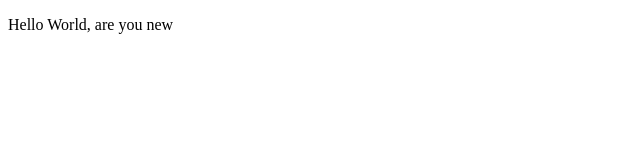
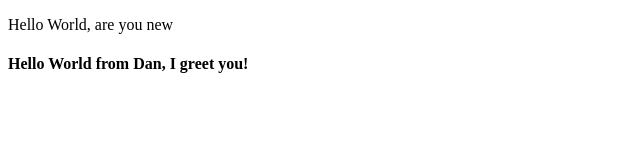
Before and after one commit to Joachim0211/JoachimStart, a plain HTML site: page index.html in a window 1280 px wide. Shown: the whole page, without its empty margins (0-640 px from the left). Drawn offline with Linux system fonts and the light colour scheme.

Commit message:
Added a greeting from Dan

```diff
--- a/index.html
+++ b/index.html
@@ -8,6 +8,6 @@
 </head>
 <header><p>Hello World, are you new</p></header>
 <body>
-
+    <h4>Hello World from Dan, I greet you!</h4>
 </body>
 </html>
```
